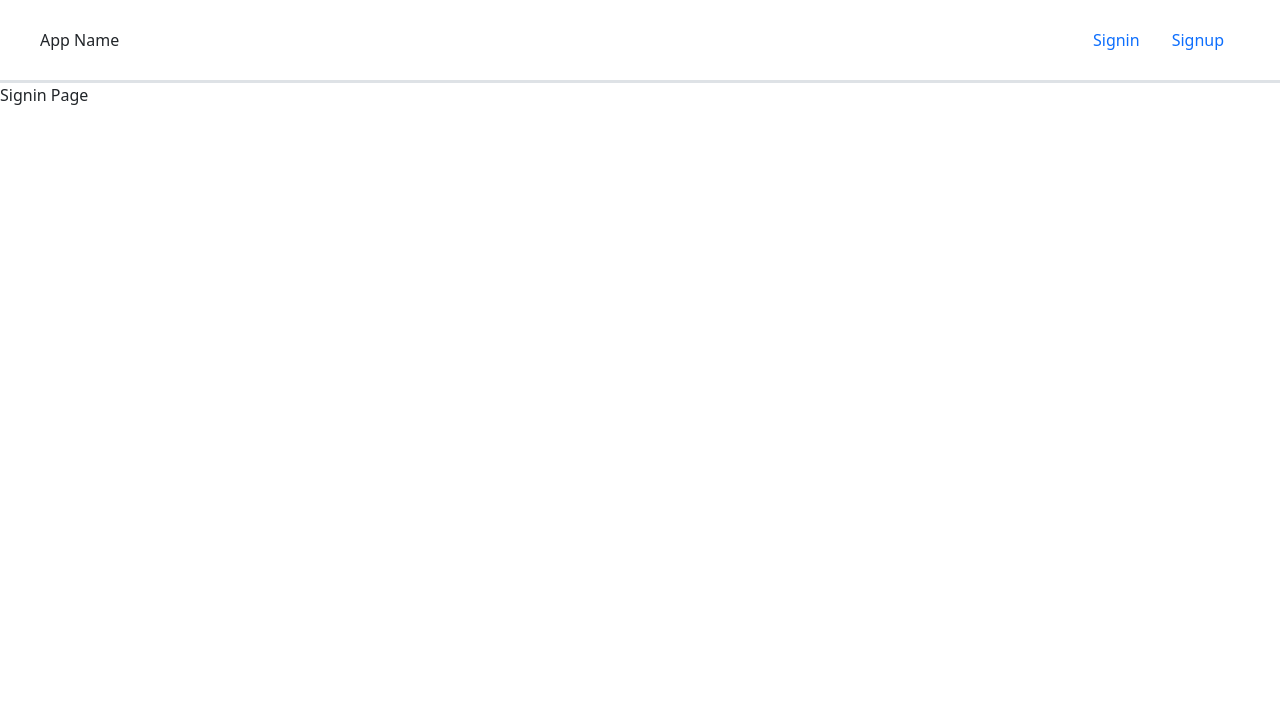
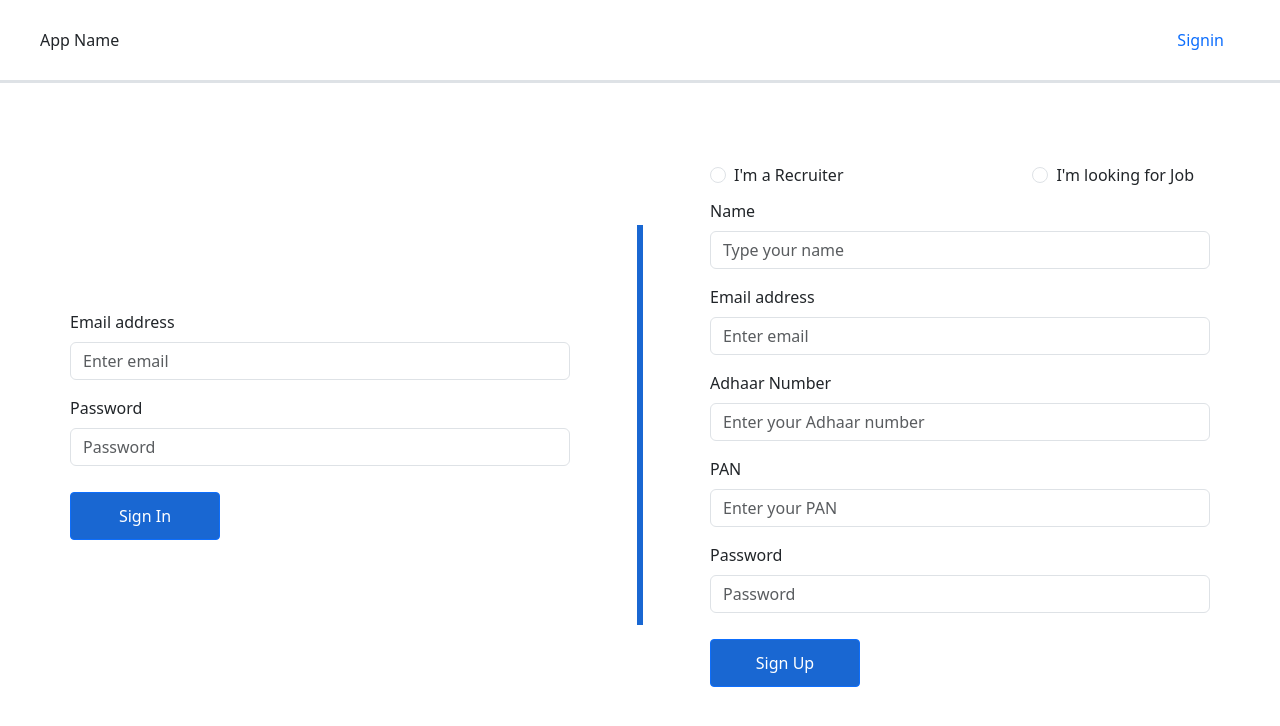
Before and after one commit to IpsitaRoy/recruitment-poc-repo, a React (Create React App) app: page /signin in a window 1280 px wide. Shown: the top 726 px of the page. Built offline with nearby package versions, Linux system fonts and the light colour scheme.

Commit message:
SignIn/signup page created

```diff
--- a/package.json
+++ b/package.json
@@ -9,6 +9,7 @@
     "bootstrap": "^5.3.0-alpha1",
     "postcss-loader": "^7.0.2",
     "react": "^18.2.0",
+    "react-bootstrap": "^2.7.2",
     "react-dom": "^18.2.0",
     "react-router-dom": "^6.8.1",
     "react-scripts": "5.0.1",
--- a/src/App.js
+++ b/src/App.js
@@ -1,6 +1,6 @@
 import {Routes, Route} from "react-router-dom";
 import Homepage from "./pages/homepage/Homepage";
-import Signin from "./pages/Signin";
+import SigninSignup from "./pages/signinandsignup/SigninSignup";
 import Header from "./components/header/Header";
 import 'bootstrap/dist/css/bootstrap.min.css';
 import './App.css';
@@ -11,7 +11,7 @@ function App() {
       <Header />
       <Routes>
         <Route path="/" element={<Homepage />} />
-        <Route path="/signin" element={<Signin />} />
+        <Route path="/signin" element={<SigninSignup />} />
       </Routes>
     </>
   );
--- /dev/null
+++ b/src/components/Signin/index.js
@@ -0,0 +1,28 @@
+import React from "react";
+import Button from 'react-bootstrap/Button';
+import Form from 'react-bootstrap/Form';
+import "./signin.scss";
+
+const Signin = () => {
+  return (
+    <div className="sign-in-form">
+      <Form>
+        <Form.Group className="mb-3" controlId="formBasicEmail">
+          <Form.Label>Email address</Form.Label>
+          <Form.Control type="email" placeholder="Enter email" />
+        </Form.Group>
+
+        <Form.Group className="mb-3" controlId="formBasicPassword">
+          <Form.Label>Password</Form.Label>
+          <Form.Control type="password" placeholder="Password" />
+        </Form.Group>
+
+        <Button variant="primary" type="submit">
+          Sign In
+        </Button>
+      </Form>
+    </div>
+  );
+};
+
+export default Signin;
--- /dev/null
+++ b/src/components/Signin/signin.scss
@@ -0,0 +1,12 @@
+.sign-in-form {
+  width: 500px;
+  margin: 0 auto;
+
+  button {
+    background: #1967d2;
+    height: 48px;
+    width: 150px;
+    border-radius: 4px;
+    margin-top: 10px;
+  }
+}
--- /dev/null
+++ b/src/components/Signup/index.js
@@ -0,0 +1,61 @@
+import React from "react";
+import Button from 'react-bootstrap/Button';
+import Form from 'react-bootstrap/Form';
+import "./signup.scss";
+
+const Signup = () => {
+  return (
+    <div className="sign-up-form">
+      <Form>
+        <div className="status-checkbox">
+          <Form.Check
+            inline
+            label="I'm a Recruiter"
+            name="status"
+            type="radio"
+            id="status-recruiter"
+          />
+
+          <Form.Check
+            inline
+            label="I'm looking for Job"
+            name="status"
+            type="radio"
+            id="status-candidate"
+          />
+        </div>
+
+        <Form.Group className="mb-3" controlId="formName">
+          <Form.Label>Name</Form.Label>
+          <Form.Control type="text" placeholder="Type your name" />
+        </Form.Group>
+
+        <Form.Group className="mb-3" controlId="formEmail">
+          <Form.Label>Email address</Form.Label>
+          <Form.Control type="email" placeholder="Enter email" />
+        </Form.Group>
+
+        <Form.Group className="mb-3" controlId="formAdhaar">
+          <Form.Label>Adhaar Number</Form.Label>
+          <Form.Control type="text" placeholder="Enter your Adhaar number" />
+        </Form.Group>
+
+        <Form.Group className="mb-3" controlId="formPan">
+          <Form.Label>PAN</Form.Label>
+          <Form.Control type="text" placeholder="Enter your PAN" />
+        </Form.Group>
+
+        <Form.Group className="mb-3" controlId="formPassword">
+          <Form.Label>Password</Form.Label>
+          <Form.Control type="password" placeholder="Password" />
+        </Form.Group>
+
+        <Button variant="primary" type="submit">
+          Sign Up
+        </Button>
+      </Form>
+    </div>
+  );
+};
+
+export default Signup;
--- /dev/null
+++ b/src/components/Signup/signup.scss
@@ -0,0 +1,18 @@
+.sign-up-form {
+  width: 500px;
+  margin: 0 auto;
+
+  .status-checkbox {
+    margin-bottom: 10px;
+    display: flex;
+    justify-content: space-between;
+  }
+
+  button {
+    background: #1967d2;
+    height: 48px;
+    width: 150px;
+    border-radius: 4px;
+    margin-top: 10px;
+  }
+}
--- a/src/components/header/Header.js
+++ b/src/components/header/Header.js
@@ -13,9 +13,6 @@ const Header = () => {
           <li className="nav-item">
             <Link className="nav-link" to="/signin">Signin</Link>
           </li>
-          <li className="nav-item">
-            <Link className="nav-link" to="/signin">Signup</Link>
-          </li>
         </div>
       </ul>
     </div>
--- a/src/pages/Signin.js
+++ /dev/null
@@ -1,11 +0,0 @@
-import React from "react";
-
-const Signin = () => {
-  return (
-    <div className="signinpage">
-      Signin Page
-    </div>
-  );
-};
-
-export default Signin;
--- /dev/null
+++ b/src/pages/signinandsignup/SigninSignup.js
@@ -0,0 +1,20 @@
+import React from "react";
+import Signin from "../../components/Signin";
+import Signup from "../../components/Signup";
+import "./signin-signup.scss";
+
+const SigninSignup = () => {
+  return (
+    <div className="sign-in-and-sign-up row">
+      <div className="col-xl-6 col-lg-6 col-md-12">
+        <Signin />
+      </div>
+      <div className="separator"></div>
+      <div className="col-xl-6 col-lg-6 col-md-12">
+        <Signup />
+      </div>
+    </div>
+  );
+};
+
+export default SigninSignup;
--- /dev/null
+++ b/src/pages/signinandsignup/signin-signup.scss
@@ -0,0 +1,16 @@
+$blue: #1967d2;
+
+.sign-in-and-sign-up.row {
+  margin: 0;
+  padding: 80px 0;
+  align-items: center;
+
+  .separator {
+    border-left: 6px solid $blue;
+    height: 400px;
+    width: 6px;
+    position: absolute;
+    padding: 0;
+    left: calc(50% - 3px);
+  }
+}
```
Also changed, not shown: 1 other file (tests, documents, lock files or other folders).
